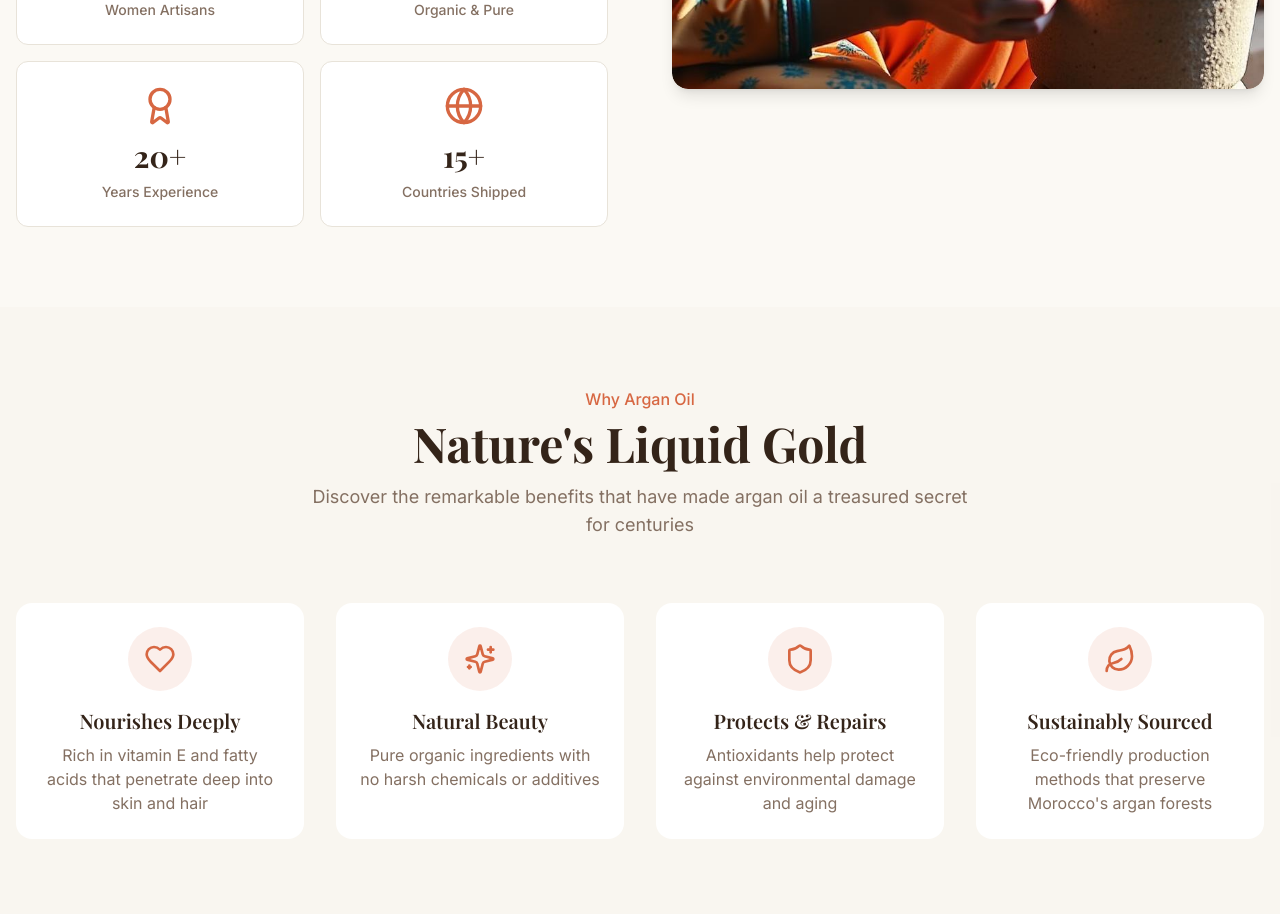
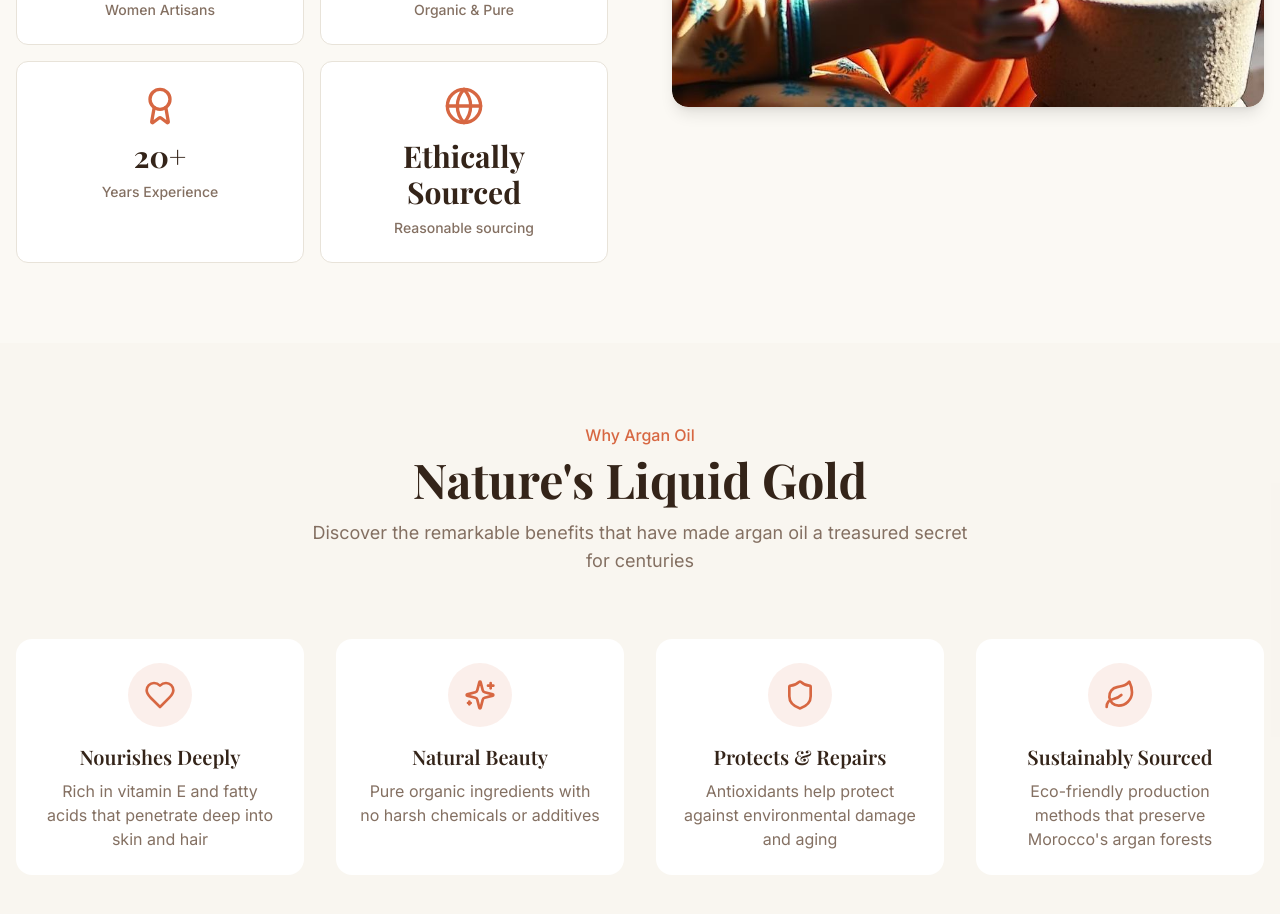
Before and after one commit to yahyaLMR/arganora-cooperative, a React (Vite) app: page / in a window 1280 px wide. Shown: the part 2820-3734 px from the top of the page. Built offline with nearby package versions, Linux system fonts and the light colour scheme; the HTML template or start-up script is replaced by a standard one.

Commit message:
edit state

```diff
--- a/src/components/About.tsx
+++ b/src/components/About.tsx
@@ -7,7 +7,7 @@ const stats = [
   { icon: Users, value: "50+", label: "Women Artisans" },
   { icon: Leaf, value: "100%", label: "Organic & Pure" },
   { icon: Award, value: "20+", label: "Years Experience" },
-  { icon: Globe, value: "15+", label: "Countries Shipped" },
+  { icon: Globe, value: "Ethically Sourced", label: "Reasonable sourcing" },
 ];
 
 const About = () => {
```
